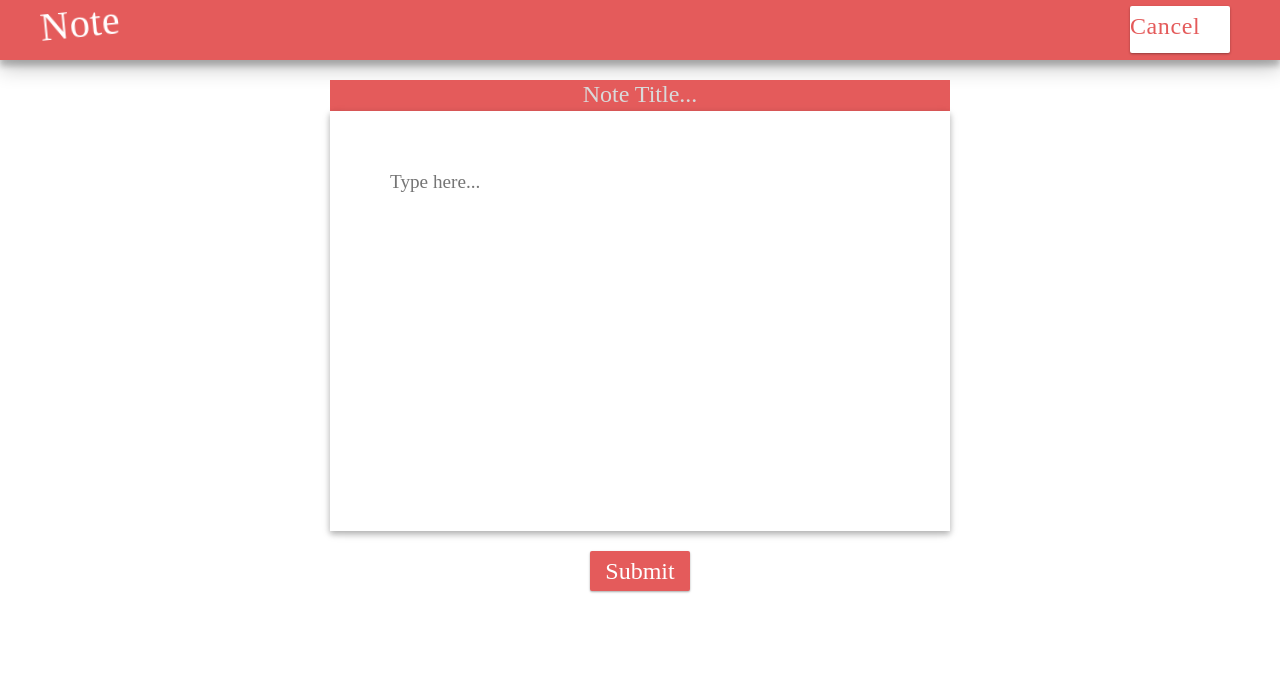
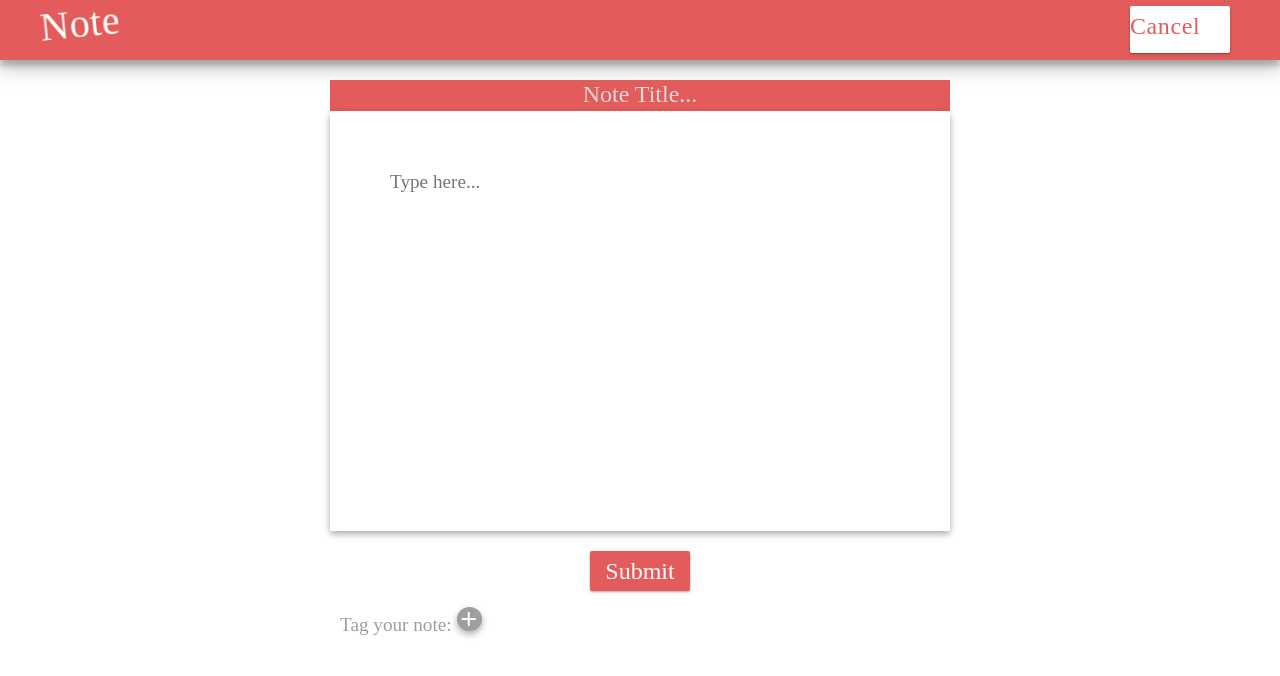
Before and after one commit to DavidMichaelPena/SPA-Notes, a React (Create React App) app: page / in a window 1280 px wide. Both pictures are taken after a click on the element "+ Note". Shown: the top 676 px of the page. Built offline with nearby package versions, Linux system fonts and the light colour scheme; no server answers.

Commit message:
Tag form

```diff
--- a/src/components/Note.js
+++ b/src/components/Note.js
@@ -10,6 +10,15 @@ class Note extends React.Component {
     };
     this.props.submitNote(formData, this.props.note.id);
   }
+
+  renderTagForm(){
+    return (
+      <span>
+      Tag your note:
+      <i className="tag-button material-icons">add circle</i>
+      </span>
+    );
+  };
 
   render() {
     const { note } = this.props;
@@ -32,6 +41,11 @@ class Note extends React.Component {
           />
           <input className="note-button" type="submit" value="Submit" />
         </form>
+        <div className="tag-container">
+          <div className="tag-button-container">
+            {this.renderTagForm()}
+          </div>
+        </div>
       </div>
     );
   }
```
Lines whose indentation alone changed are shown as unchanged.
